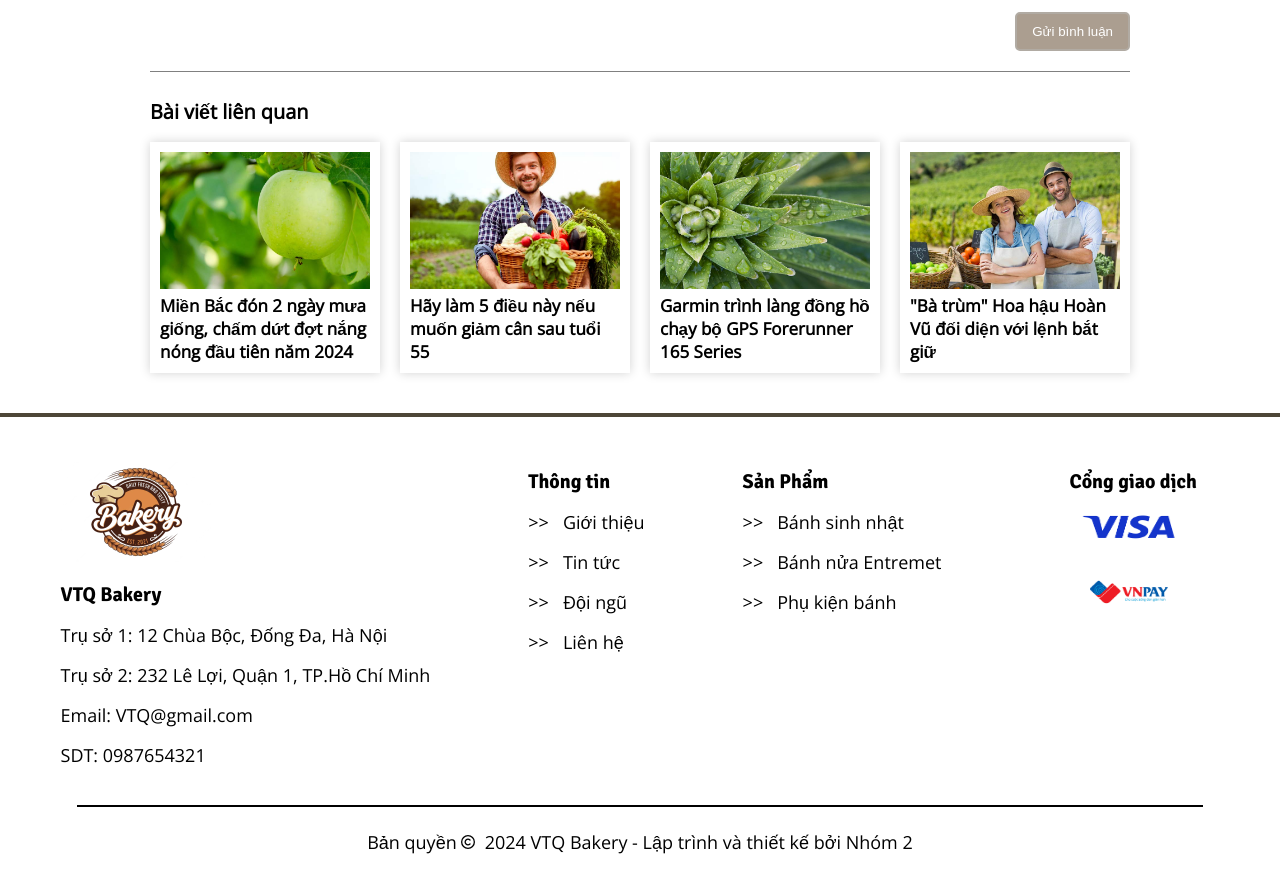
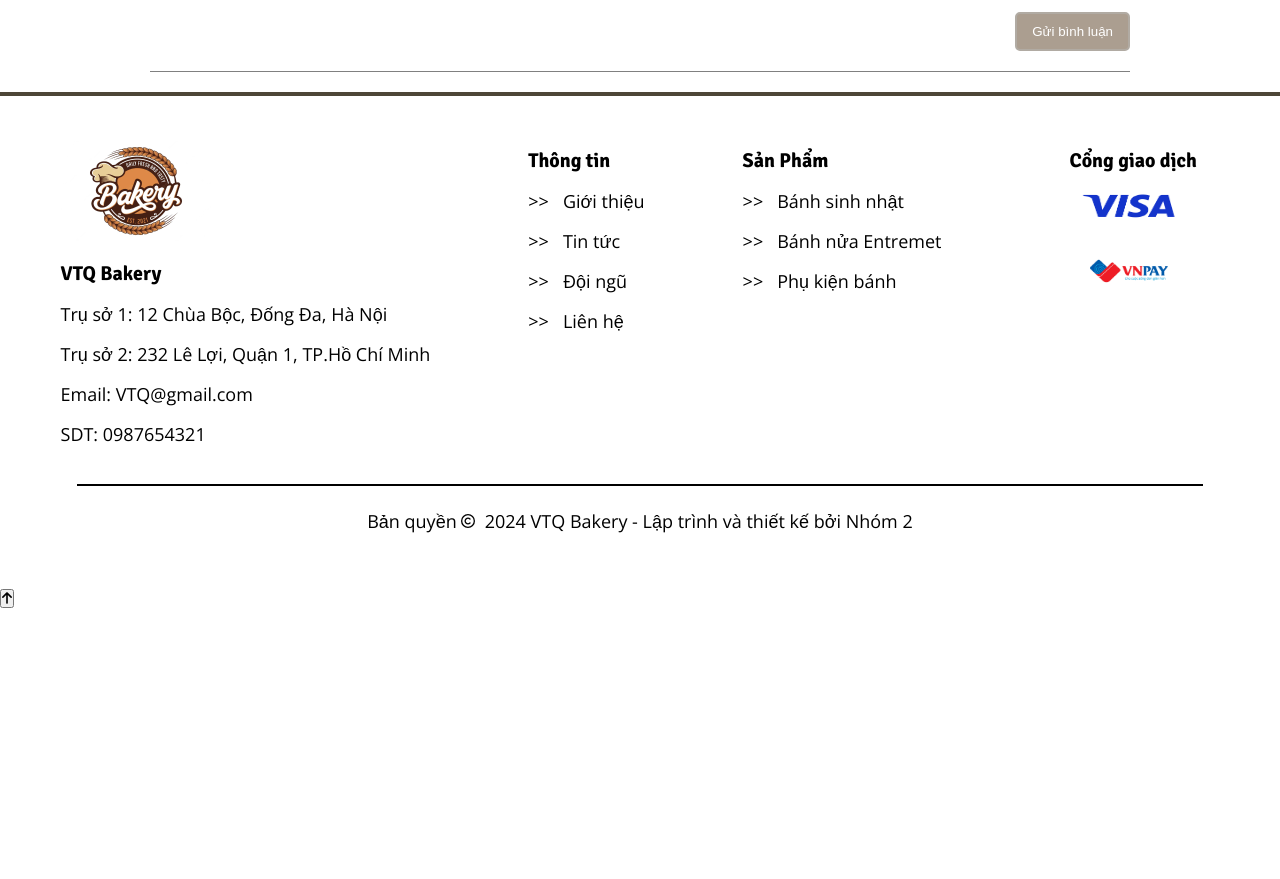
Before and after one commit to anhhit1/BTL-web, a website built with Vite: page chitiettintuc-1.html in a window 1280 px wide. Shown: the part 2686-3565 px from the top of the page. After the commit the page ends 3294 px from the top, so only its background shows below. Built offline with nearby package versions, Linux system fonts and the light colour scheme; a script that the page names is missing; a web font is replaced by a local one.

Commit message:
quoc fix

```diff
--- a/chitiettintuc-1.html
+++ b/chitiettintuc-1.html
@@ -172,27 +172,27 @@
                     </div>
                 </div>
             </div>
-            <div class="blog-more">
+            <!-- <div class="blog-more">
                 <h3>Bài viết liên quan</h3>
                 <div class="list-blog-more">
                     <div class="blog">
                         <img src="./images/blog-1.jpg" alt="">
-                         <p><span><strong>Miền Bắc đón 2 ngày mưa giống, chấm dứt đợt nắng nóng đầu tiên năm 2024</strong></span></p>
+                         <p><span><strong></strong></span></p>
                     </div>
                     <div class="blog">
                         <img src="./images/blog-2.jpg" alt="">
-                       <p><span><strong>Hãy làm 5 điều này nếu muốn giảm cân sau tuổi 55</strong></span></p>
+                       <p><span><strong></strong></span></p>
                     </div>
                     <div class="blog">
                         <img src="./images/blog-3.jpg" alt="">
-                       <p> <span><strong>Garmin trình làng đồng hồ chạy bộ GPS Forerunner 165 Series</strong></span></p>
+                       <p> <span><strong></strong></span></p>
                     </div>
                     <div class="blog">
                         <img src="./images/blog-4.jpg" alt="">
-                       <p><span><strong>"Bà trùm" Hoa hậu Hoàn Vũ đối diện với lệnh bắt giữ</strong></span></p>
+                       <p><span><strong></strong></span></p>
                     </div>
                 </div>
-            </div>
+            </div> -->
         </div>
     </main>
     <footer>
--- a/css/gioithieu.css
+++ b/css/gioithieu.css
@@ -232,7 +232,7 @@ a {
     font-family: "Signika", sans-serif;
     font-size: 45px;
     line-height: 50px;
-    color: #fff;
+    color: #9c4848;
     margin-bottom: 0;
 }
 .section-title.text-center .icon {
```
